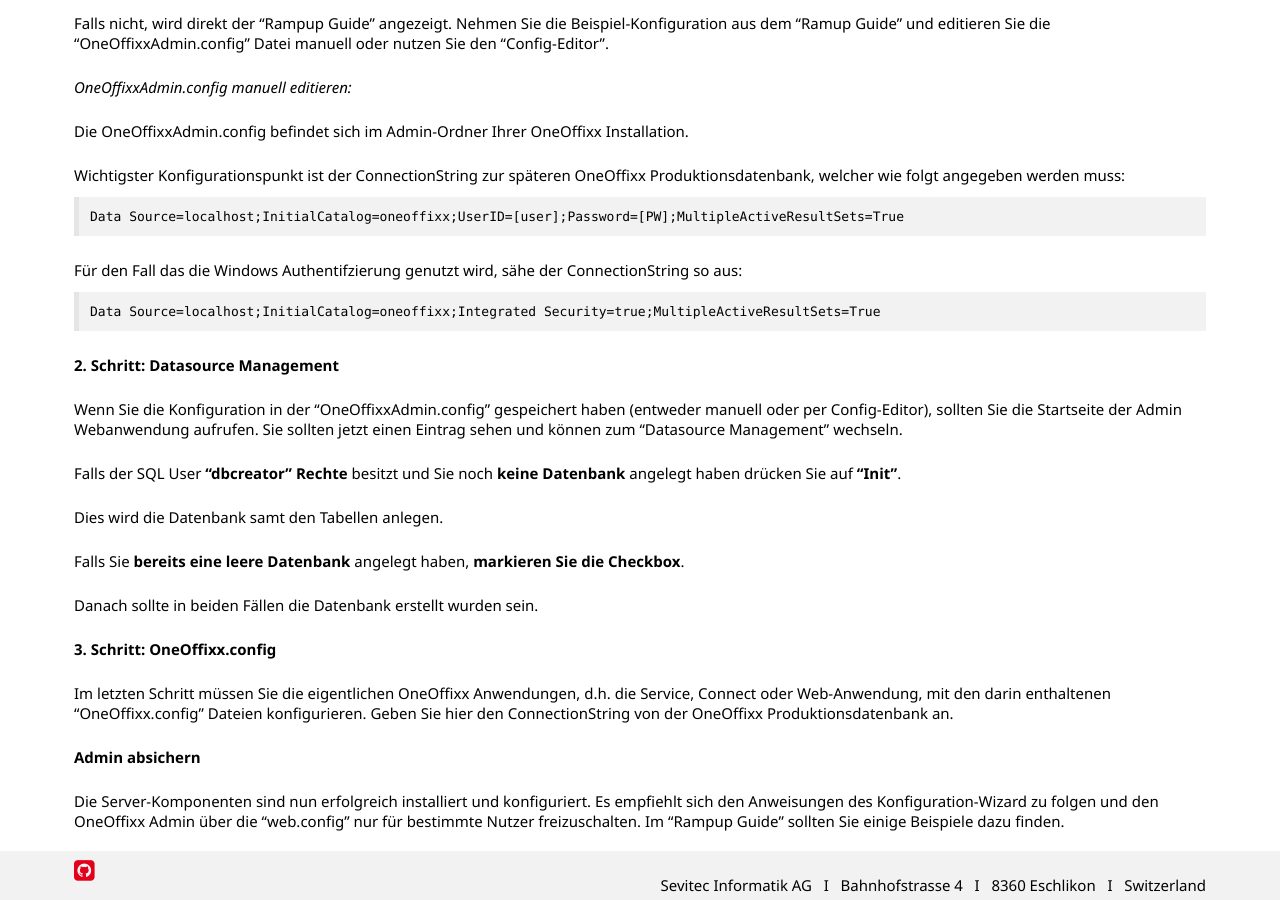
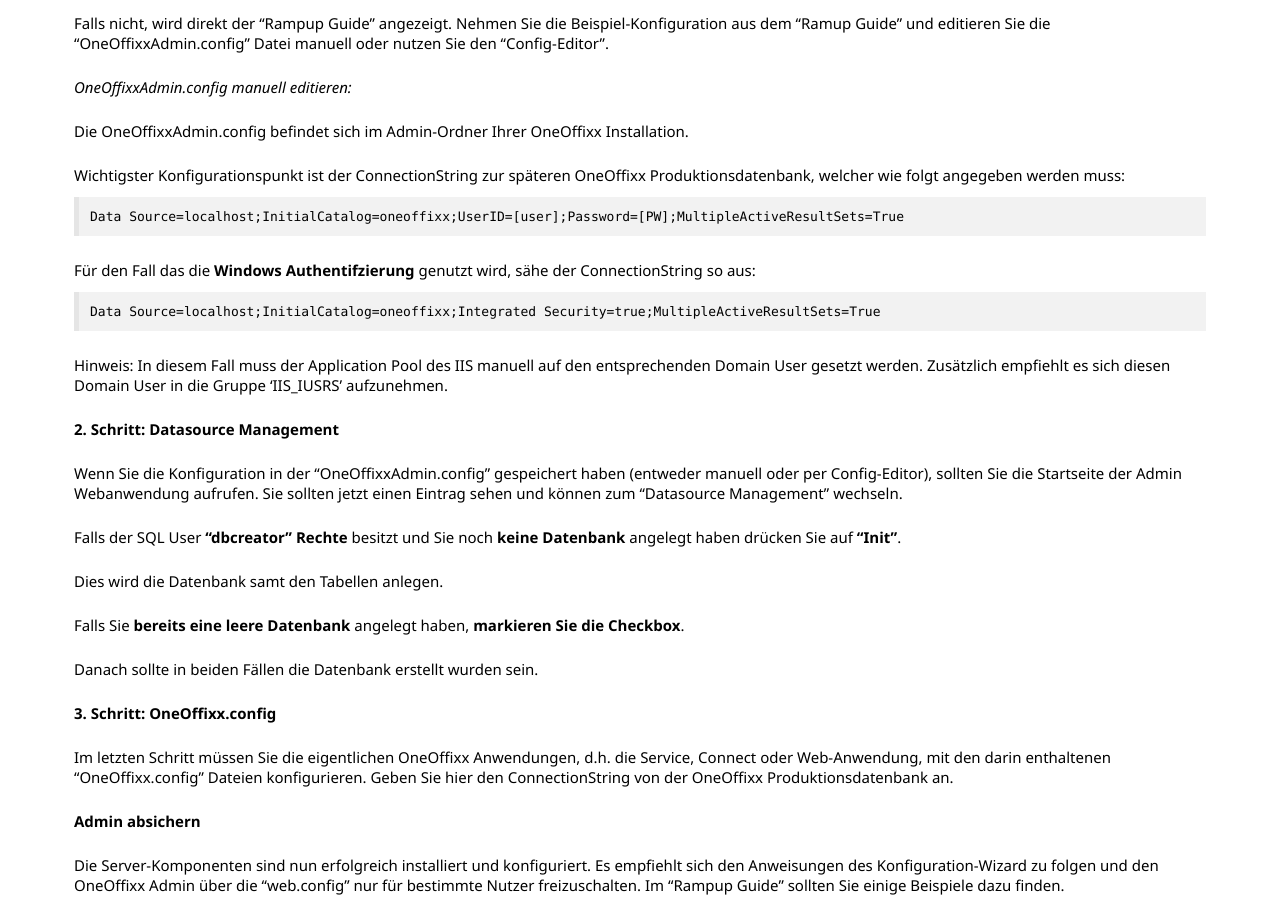
Before and after one commit to primesoft-group/oneoffixx-docs, a Jekyll site: the page built from _pages/install/de/server-config.md, in a window 1280 px wide and 900 px high, scrolled down 1783 px. Built offline with Jekyll 4.4.1, drawn with Linux system fonts in a browser that asks for light colours; nearby versions of some CDN libraries; some web fonts are replaced.

Commit message:
Update server-config.md

```diff
--- a/_pages/install/de/server-config.md
+++ b/_pages/install/de/server-config.md
@@ -82,9 +82,13 @@
 
     Data Source=localhost;InitialCatalog=oneoffixx;UserID=[user];Password=[PW];MultipleActiveResultSets=True
 
-Für den Fall das die Windows Authentifzierung genutzt wird, sähe der ConnectionString so aus:
+Für den Fall das die __Windows Authentifzierung__ genutzt wird, sähe der ConnectionString so aus:
 
     Data Source=localhost;InitialCatalog=oneoffixx;Integrated Security=true;MultipleActiveResultSets=True
+
+Hinweis:
+In diesem Fall muss der Application Pool des IIS manuell auf den entsprechenden Domain User gesetzt werden.
+Zusätzlich empfiehlt es sich diesen Domain User in die Gruppe 'IIS_IUSRS' aufzunehmen.
 
 __2. Schritt: Datasource Management__
 
```
